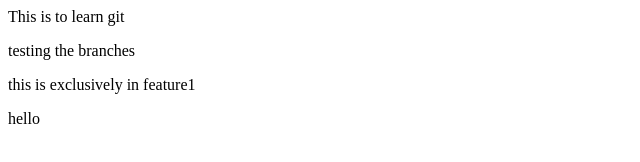
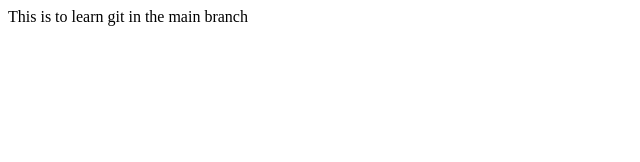
Before and after one commit to backupGithubShashank/localrepo, a plain HTML site: page index.html in a window 1280 px wide. Shown: the whole page, without its empty margins (0-640 px from the left). Drawn offline with Linux system fonts and the light colour scheme.

Commit message:
changes in the main branch

```diff
--- a/index.html
+++ b/index.html
@@ -1,4 +1 @@
-<p>This is to learn git</p>
-<p>testing the branches</p>
-<p>this is exclusively in feature1</p>
-<div>hello</div>
+<p>This is to learn git in the main branch</p>
```
